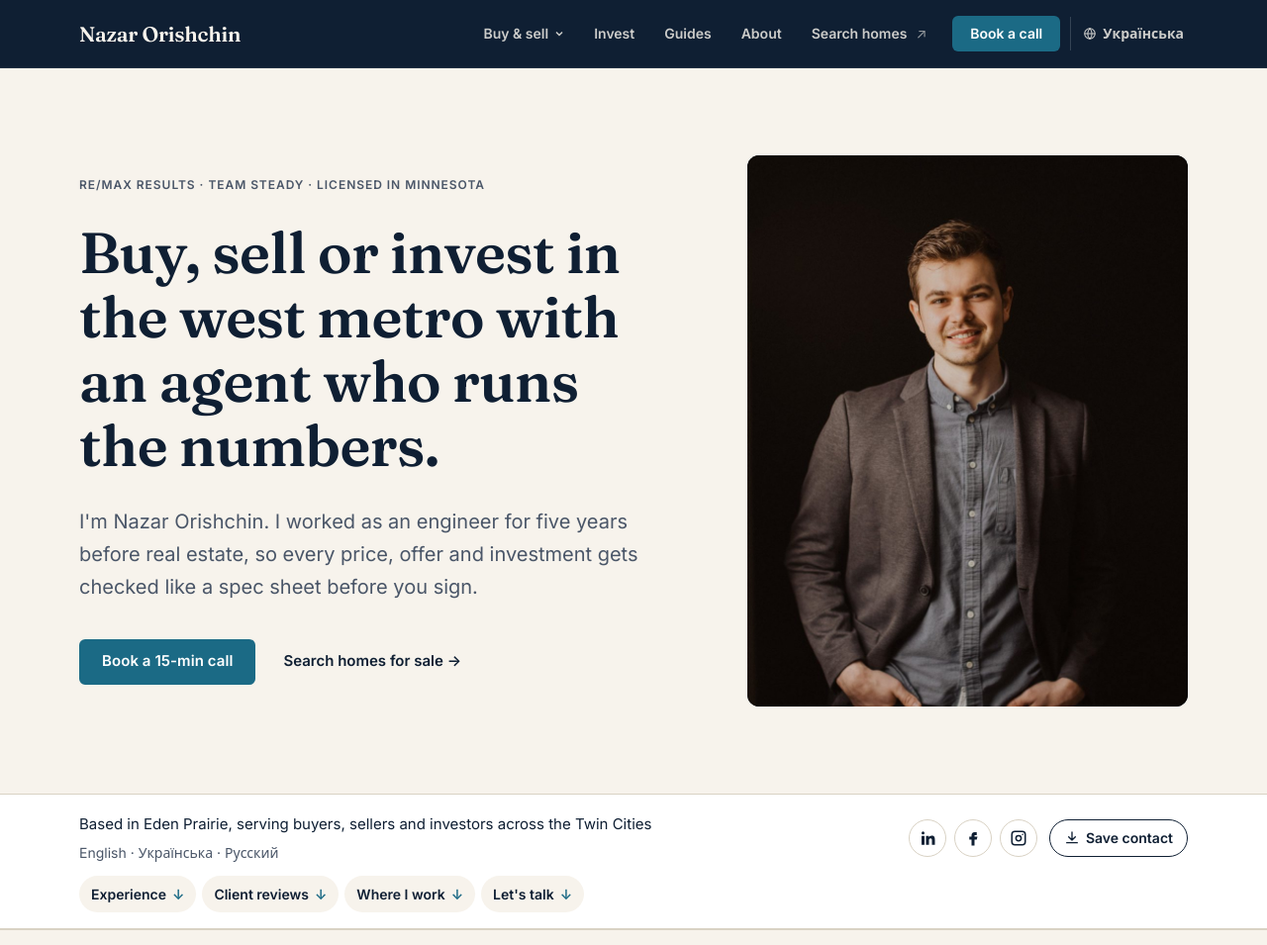
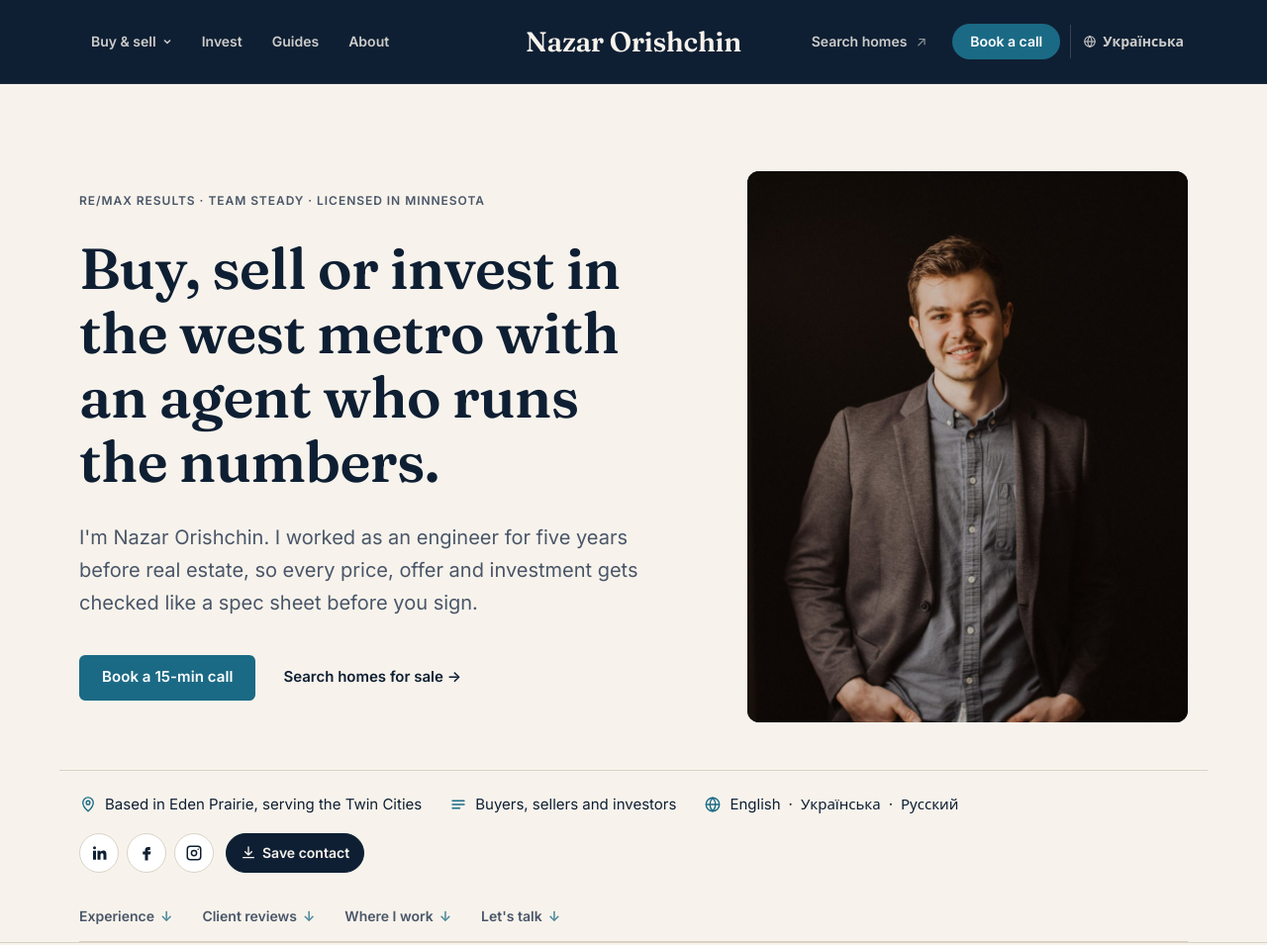
Before and after one commit to norishchin/nazarmn-site, an Astro site: page / in a window 1280 px wide. Shown: the top 955 px of the page at 99% size. Built offline with nearby package versions, Linux system fonts and the light colour scheme; Astro itself is replaced by a stand-in of ours; a web font is replaced by a local one.

Commit message:
New header with the name centered; profile strip restyled as part of the hero
On wide screens the name sits in the middle with links split left and right,
and shrinks on scroll. Narrower screens keep the name on the left. The profile
strip under the hero now uses icons, a dark Save contact button and tab-style
jump links instead of a separate white band.

Co-Authored-By: Claude Opus 5.5 <noreply@anthropic.com>

```diff
--- a/src/components/ProfileStrip.astro
+++ b/src/components/ProfileStrip.astro
@@ -14,8 +14,9 @@ const icon = {
   <div class="wrap">
     <div class="ps-row">
       <p class="ps-facts">
-        <span>{uk ? "Офіс в Eden Prairie, працюю з покупцями, продавцями та інвесторами по всьому Twin Cities" : "Based in Eden Prairie, serving buyers, sellers and investors across the Twin Cities"}</span>
-        <span class="ps-langs"><span lang="en">English</span> · <span lang="uk">Українська</span> · <span lang="ru">Русский</span></span>
+        <span><svg viewBox="0 0 24 24" width="18" height="18" aria-hidden="true"><path d="M12 21s-7-6.2-7-11.5a7 7 0 0114 0C19 14.8 12 21 12 21z" fill="none" stroke="currentColor" stroke-width="1.8"/><circle cx="12" cy="9.5" r="2.5" fill="none" stroke="currentColor" stroke-width="1.8"/></svg>{uk ? "Офіс в Eden Prairie, працюю по всьому Twin Cities" : "Based in Eden Prairie, serving the Twin Cities"}</span>
+        <span><svg viewBox="0 0 24 24" width="18" height="18" aria-hidden="true"><path d="M4 7h16M4 12h16M4 17h10" fill="none" stroke="currentColor" stroke-width="1.8" stroke-linecap="round"/></svg>{uk ? "Покупці, продавці, інвестори" : "Buyers, sellers and investors"}</span>
+        <span class="ps-langs"><svg viewBox="0 0 24 24" width="18" height="18" aria-hidden="true"><circle cx="12" cy="12" r="9" fill="none" stroke="currentColor" stroke-width="1.8"/><path d="M3 12h18M12 3c2.5 2.7 3.8 5.7 3.8 9s-1.3 6.3-3.8 9c-2.5-2.7-3.8-5.7-3.8-9S9.5 5.7 12 3z" fill="none" stroke="currentColor" stroke-width="1.8"/></svg><span lang="en">English</span> · <span lang="uk">Українська</span> · <span lang="ru">Русский</span></span>
       </p>
       <div class="ps-actions">
         <a class="ps-social" href={SOCIAL.linkedin} aria-label="LinkedIn"><svg viewBox="0 0 24 24" width="18" height="18" aria-hidden="true"><path d={icon.linkedin} fill="currentColor"/></svg></a>
--- a/src/styles/site.css
+++ b/src/styles/site.css
@@ -327,3 +327,37 @@ a.card:hover{border-color:var(--lake);transform:translateY(-2px)}
 .exp-grid{grid-template-columns:repeat(3,1fr)}
 .exp-rating b{display:block}
 @media (max-width:600px){.exp-grid{grid-template-columns:repeat(2,1fr)}}
+
+/* header: name centered on wide screens, links split left and right */
+@media (min-width:1180px){
+.site-header .bar{min-height:84px;position:relative}
+.bar > .wordmark{position:absolute;left:50%;transform:translateX(-50%);font-size:28px;transition:font-size .2s}
+.nav{width:100%}
+.nav a.out{margin-left:auto}
+.nav a.book{border-radius:999px}
+.site-header.scrolled .bar{min-height:60px}
+.site-header.scrolled .bar > .wordmark{font-size:22px}
+html[lang=uk] .nav>a,html[lang=uk] .dd>button{padding:10px 9px;font-size:13.5px}
+}
+@media (min-width:901px) and (max-width:1179px){
+.nav>a,.dd>button{padding:10px 9px;font-size:13.5px}
+.nav a.book{border-radius:999px;margin-left:4px}
+}
+
+/* ===== profile strip, redesigned: part of the hero, not a separate band ===== */
+.profile-strip{background:transparent;border:0}
+.profile-strip .wrap{border-top:1px solid var(--line)}
+.ps-row{padding:22px 0 18px}
+.ps-facts{flex-direction:row;flex-wrap:wrap;gap:10px 28px;font-size:15px;color:var(--ink)}
+.ps-facts > span{display:inline-flex;align-items:center;gap:8px}
+.ps-facts svg{color:var(--lake);flex:none}
+.ps-langs{color:var(--ink);font-size:15px}
+.ps-social{width:40px;height:40px;background:var(--surface)}
+.ps-save{height:40px;background:var(--ink);color:var(--paper);border-color:var(--ink)}
+.ps-save:hover{background:var(--lake);border-color:var(--lake);color:#fff}
+.ps-jumps{gap:0 30px;padding:0;border-bottom:1px solid var(--line);overflow-x:auto;flex-wrap:nowrap;scrollbar-width:none}
+.ps-jumps::-webkit-scrollbar{display:none}
+.ps-jumps a{background:none;border-radius:0;padding:14px 0 13px;white-space:nowrap;color:var(--soft);border-bottom:2px solid transparent;margin-bottom:-1px}
+.ps-jumps a:hover{background:none;color:var(--ink);border-bottom-color:var(--lake)}
+.ps-jumps a span{color:var(--lake);opacity:.8}
+.hero{padding-bottom:clamp(28px,4vw,48px)}
```
